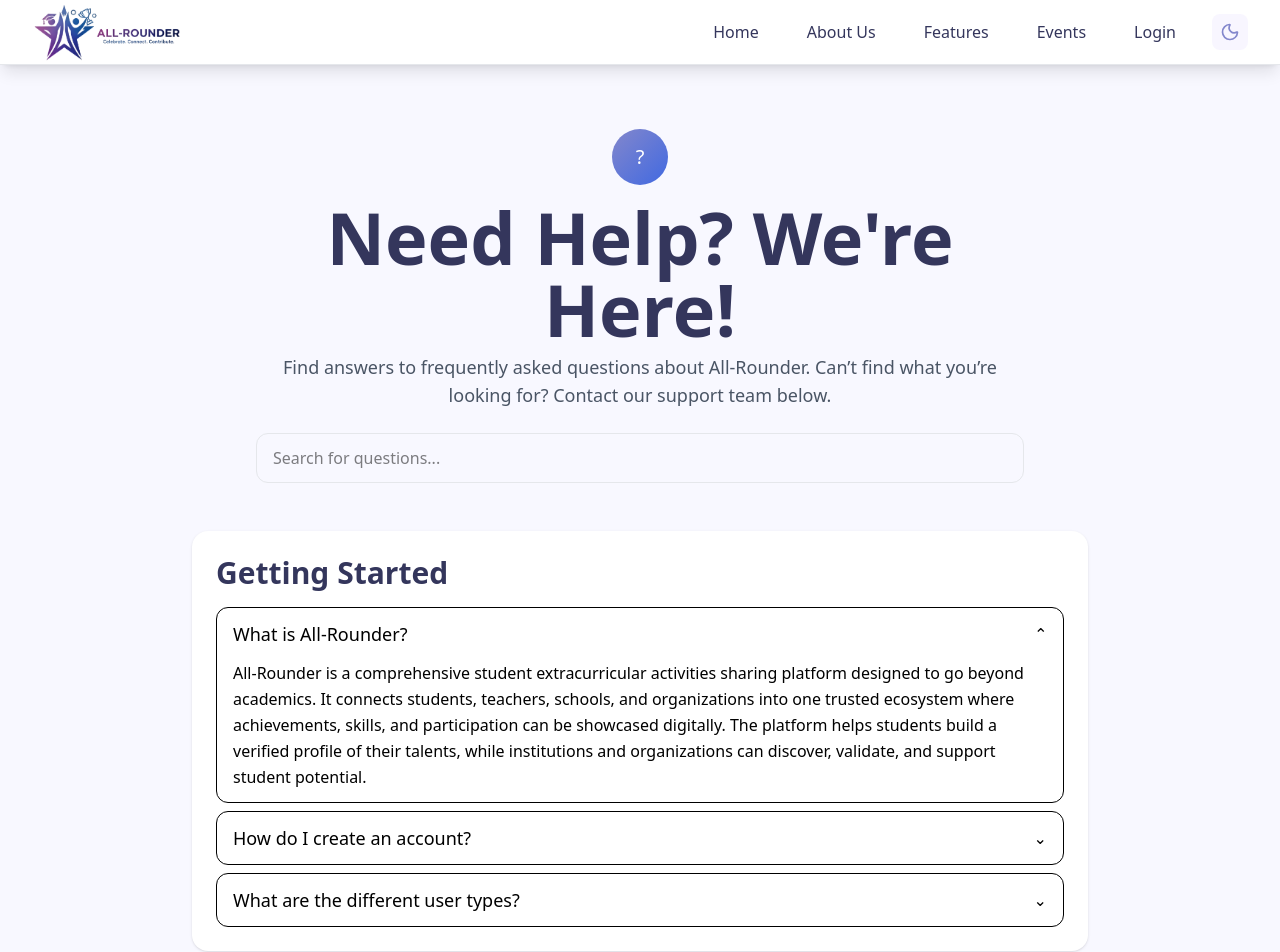
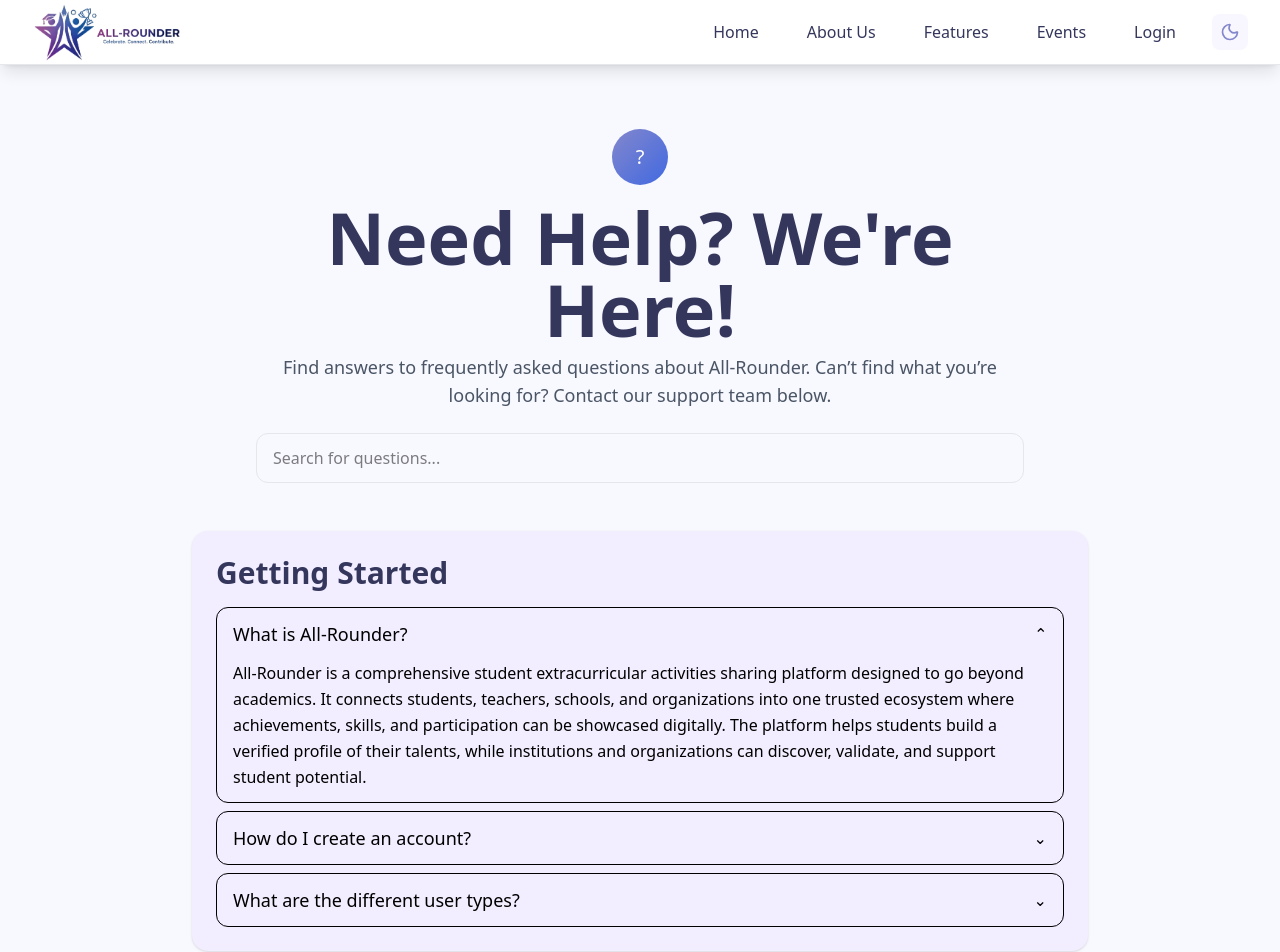
Before and after one commit to Dulaksha-Keshan/all-rounder, a Next.js app in the folder frontend/all-rounder/: page /help in a window 1280 px wide. Shown: the top 952 px of the page. Built offline with nearby package versions, Linux system fonts and the light colour scheme.

Commit message:
edit need help

```diff
--- a/frontend/all-rounder/src/app/help/_components/FAQSection.tsx
+++ b/frontend/all-rounder/src/app/help/_components/FAQSection.tsx
@@ -13,7 +13,7 @@ export default function FaqSection({
   const [openIndex, setOpenIndex] = useState<number | null>(0);
 
   return (
-    <div className="bg-white rounded-2xl shadow-sm p-6">
+    <div className="bg-[#F3EEFF] rounded-2xl shadow-sm p-6">
       <h3 className="text-3xl font-semibold text-primary-dark mb-4">
         {title}
       </h3>
--- a/frontend/all-rounder/src/app/help/page.tsx
+++ b/frontend/all-rounder/src/app/help/page.tsx
@@ -224,7 +224,7 @@ export default function HelpPage() {
         })}
       </div>
       {/* STILL NEED HELP SECTION */}
-<section className="max-w-4xl mx-auto mt-16 rounded-2xl gradient-purple-blue p-8 text-white shadow-lg">
+<section className="max-w-4xl mx-auto mt-16 rounded-2xl bg-[#CEB0E8] p-8 text-white shadow-lg">
   <h2 className="text-5xl font-semibold text-center mb-2">
     Still Need Help?
   </h2>
```
